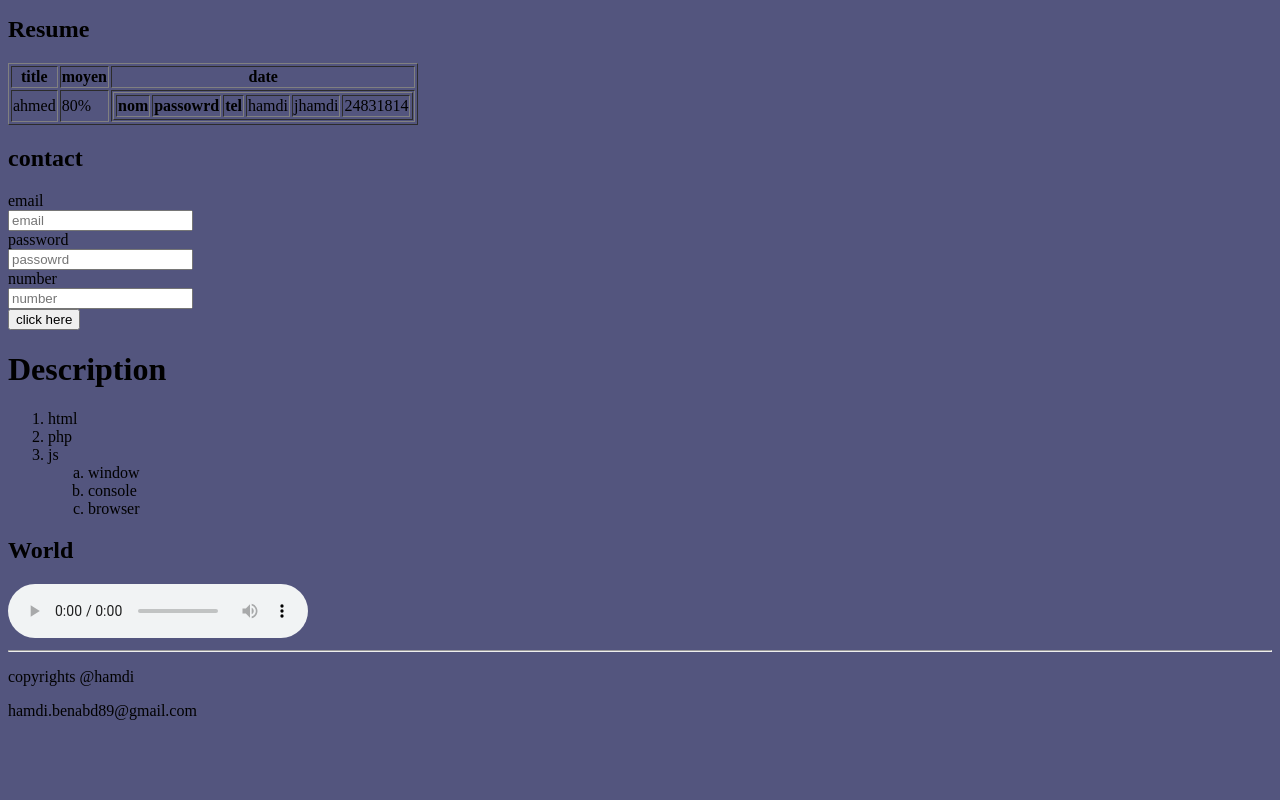
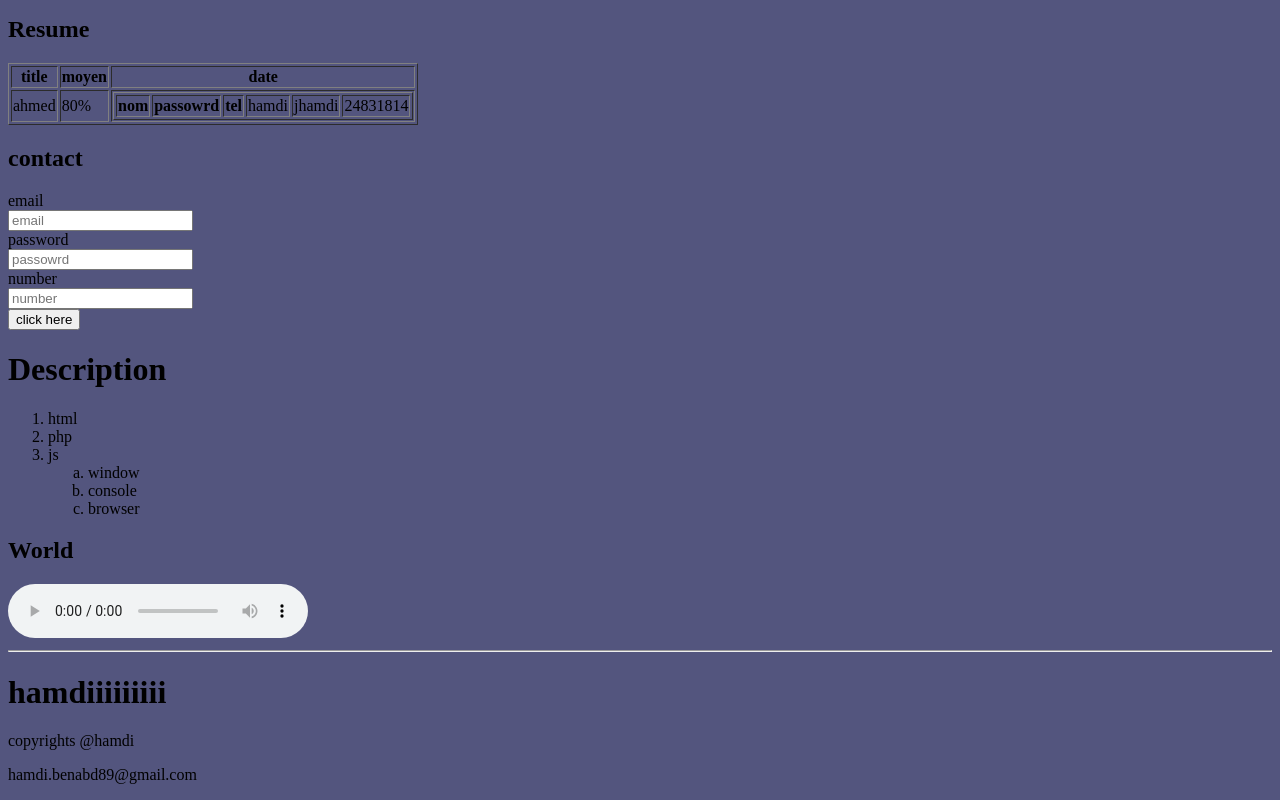
Before and after one commit to HAMDI-BENABDALLAH/hamdi.html, a plain HTML site: page index.html in a window 1280 px wide. Shown: the part 943-1743 px from the top of the page. Before the commit the page ends 1679 px from the top, so only its background shows below. Drawn offline with Linux system fonts and the light colour scheme.

Commit message:
second commit

```diff
--- a/index.html
+++ b/index.html
@@ -104,6 +104,7 @@
     </main>
     <hr/>
     <footer>
+        <h1>hamdiiiiiiiii</h1>
         <p>copyrights @hamdi</p>
         <p>hamdi.benabd89@gmail.com</p>
 
```
